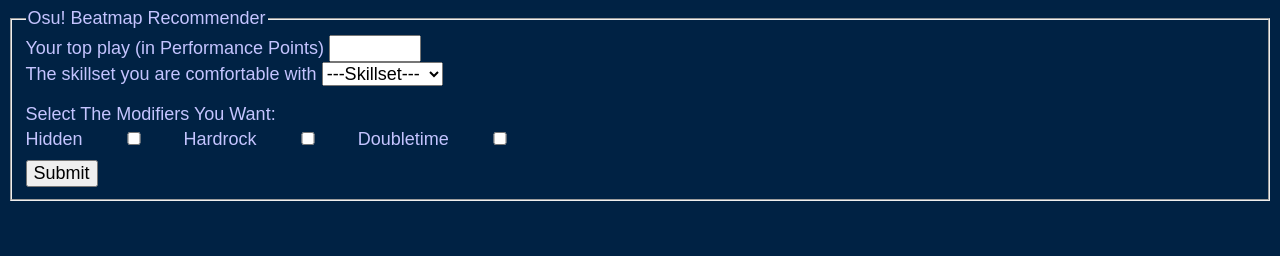
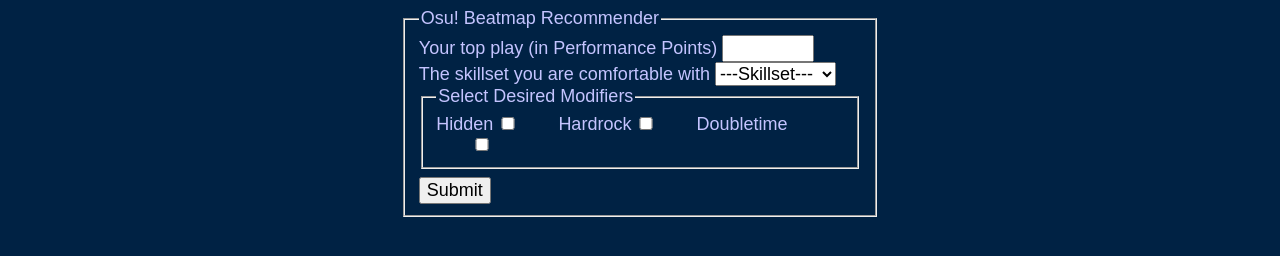
Before and after one commit to CIT93/noahl-pub, a plain HTML site: page final/index.html in a window 1280 px wide. Drawn offline with Linux system fonts and the light colour scheme.

Commit message:
finish css
yippee

```diff
--- a/final/index.html
+++ b/final/index.html
@@ -9,7 +9,7 @@
 </head>
 <body>
     <form id="form">
-        <fieldset>
+        <fieldset id="fieldMain">
             <legend>Osu! Beatmap Recommender</legend>
             <div>
                 <label for="topPlay">Your top play (in Performance Points)</label>
@@ -28,17 +28,18 @@
                 </select>
                 <span id="skillSetError" class="error"></span>
             </div>
-            <div>
-                <p>Select The Modifiers You Want:</p>
-                <div id="modifiers">
-                    <label for="hidden">Hidden</label>
+
+            <fieldset id="fieldMods">
+                <legend>Select Desired Modifiers</legend>
+                <div>
+                    <label id="modifier" for="hidden">Hidden</label>
                     <input type="checkbox" name="hidden" value="HD">
-                    <label for="hardrock">Hardrock</label>
+                    <label id="modifier" for="hardrock">Hardrock</label>
                     <input type="checkbox" name="hardrock" value="HR">
-                    <label for="doubletime">Doubletime</label>
+                    <label id="modifier" for="doubletime">Doubletime</label>
                     <input type="checkbox" name="doubletime" value="DT">
                 </div>
-            </div>
+            </fieldset>
         <button type="submit" id="submitButton">Submit</button>
         <span id="submissionError" class="error"></span>
         </fieldset>
--- a/final/render.js
+++ b/final/render.js
@@ -76,6 +76,10 @@ function createTableButtons(recommendations, index) {
         FORM.topPlay.value = recommendations[index].playerTopPlay;
         FORM.skillSet.value = recommendations[index].playerSkillSet;
 
+        FORM.hidden.checked = recommendations[index].modifiers.includes("HD");
+        FORM.hardrock.checked = recommendations[index].modifiers.includes("HR");
+        FORM.doubletime.checked = recommendations[index].modifiers.includes("DT");
+
         onUpdate(recommendations, index);
     });
 
--- a/final/style.css
+++ b/final/style.css
@@ -25,9 +25,9 @@ tbody tr:nth-child(even) {
     background-color: #230094;
 }
 
-#table { /* Move table so its aligned */
+table { /* Move table so its aligned */
+    margin: auto;
     margin-top: 8px;
-    margin-left: 2px;
 }
 
 .error {
@@ -43,7 +43,15 @@ a:visited {
     color: #d275eb;
 }
 
-#modifiers {
-    margin-top: -14px;
-    margin-bottom: 10px;
+#modifier {
+    margin-right: -36px;
 }
+
+#fieldMain {
+    margin: auto;
+    width: 35%;
+}
+
+#fieldMods {
+    margin-bottom: 8px;
+}
```
